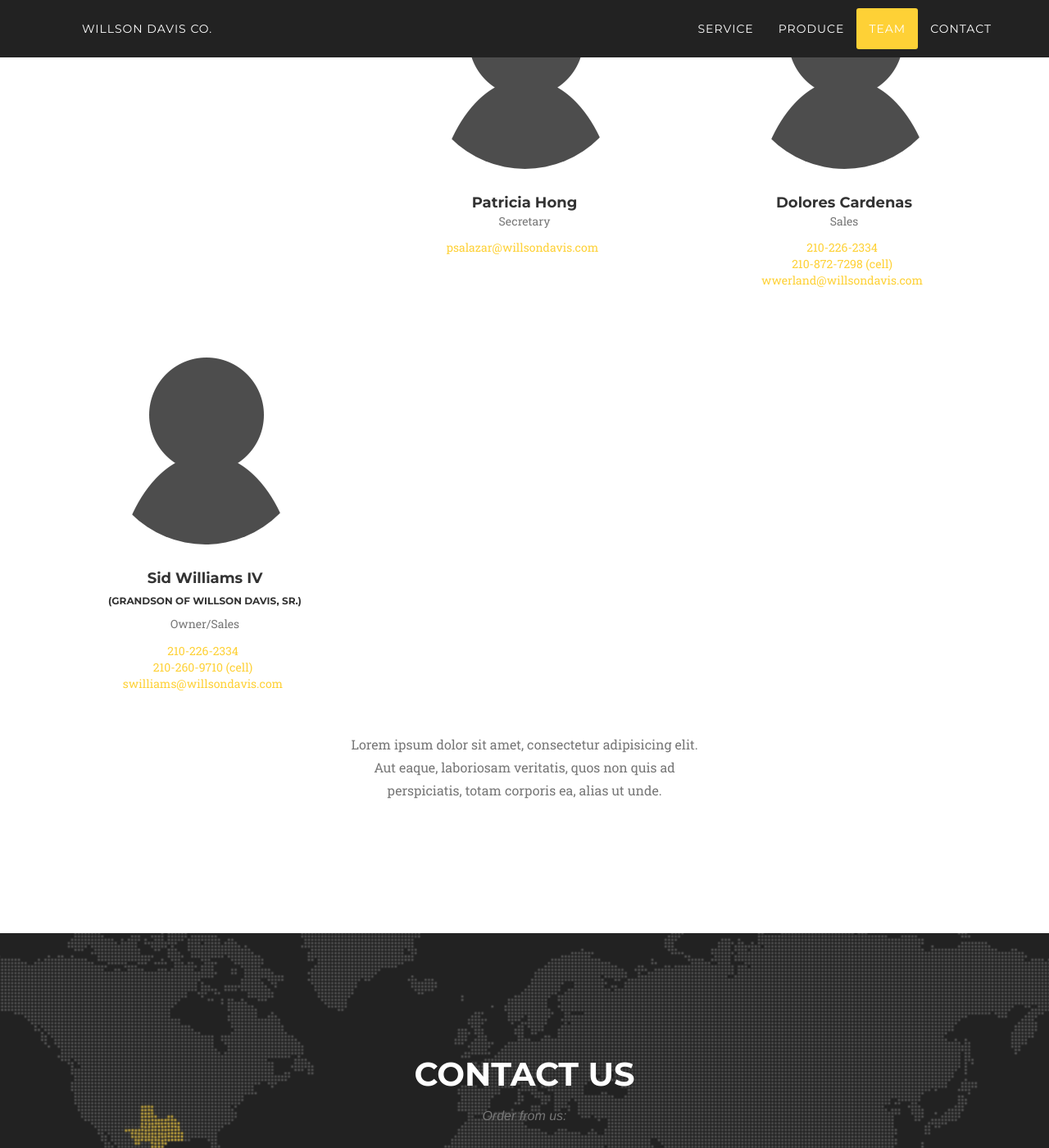
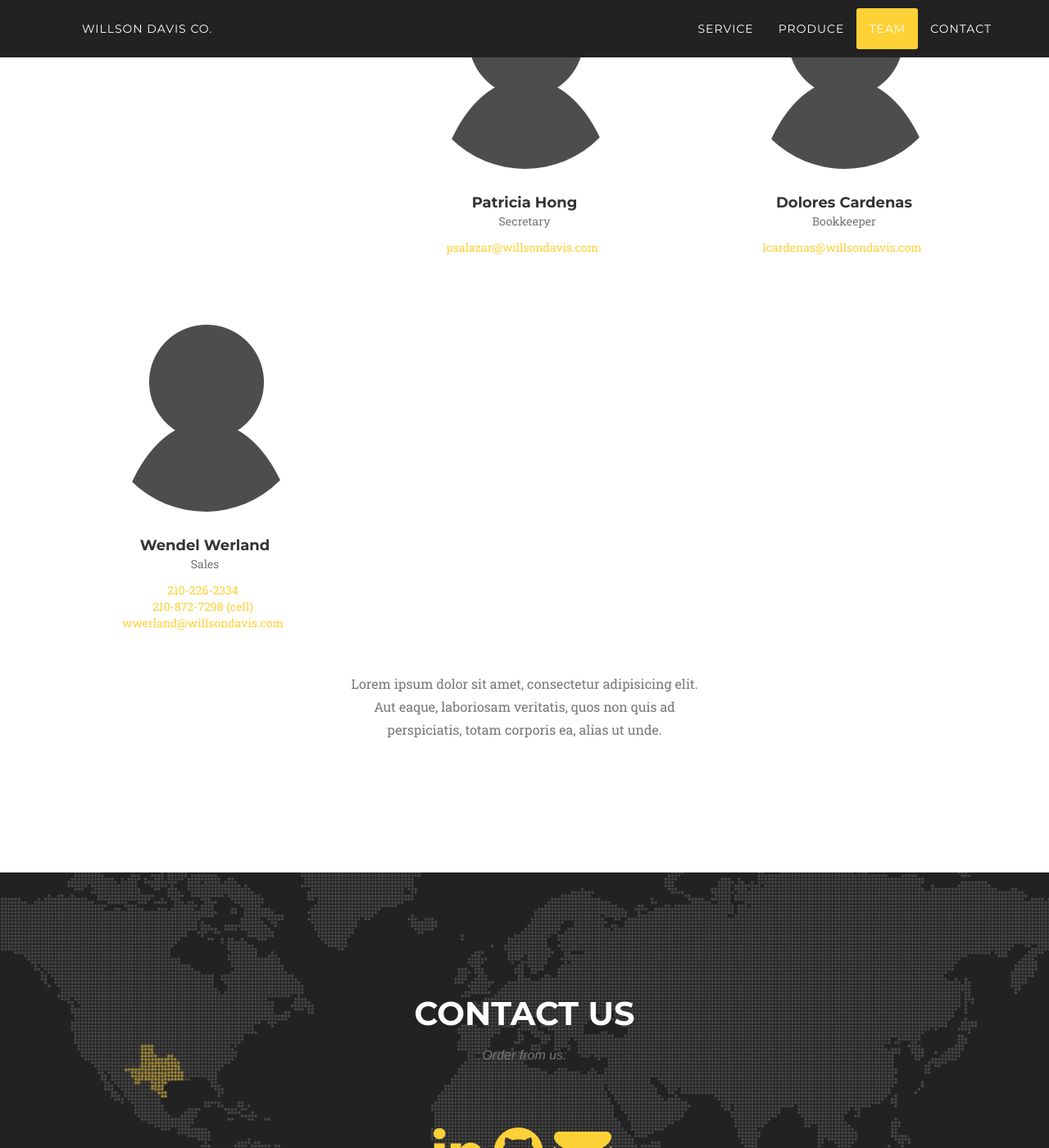
Before and after one commit to danielkrex/danielkrex.github.io, a Jekyll site: the page built from index.html, in a window 1280 px wide and 1400 px high, scrolled down 3120 px. Shown: the whole window at 82% size. Built offline with Jekyll 4.4.1, drawn with Linux system fonts in a browser that asks for light colours; some web fonts are replaced.

Commit message:
nije dobro

```diff
--- a/_includes/team.html
+++ b/_includes/team.html
@@ -62,11 +62,9 @@
                     <div class="team-member">
                         <img src="img/team/placeholder.png" class="img-circle img-responsive" alt="">
                         <h4>Dolores Cardenas</h4>
-                        <p class="text-muted">Sales</p>
+                        <p class="text-muted">Bookkeeper</p>
                         <ul class="list-inline">
-                            <a href="tel:2102262334" target="_blank">210-226-2334</a></br>
-                        <a href="tel:2108727298" target="_blank">210-872-7298 (cell)</a></br>
-                            <a href="mailto:wwerland@willsondavis.com" target="_blank">wwerland@willsondavis.com</a>
+                            <a href="mailto:lcardenas@willsondavis.com" target="_blank">lcardenas@willsondavis.com</a>
                         </ul>
                     </div>
                 </div>
@@ -74,13 +72,12 @@
                 <div class="col-sm-4">
                     <div class="team-member">
                         <img src="img/team/placeholder.png" class="img-circle img-responsive" alt="">
-                        <h4>Sid Williams IV</h4>
-                        <h6>(grandson of Willson Davis, Sr.)</h6>
-                        <p class="text-muted">Owner/Sales</p>
+                        <h4>Wendel Werland</h4>
+                        <p class="text-muted">Sales</p>
                         <ul class="list-inline">
                             <a href="tel:2102262334" target="_blank">210-226-2334</a></br>
-                        <a href="tel:2102609710" target="_blank">210-260-9710 (cell)</a></br>
-                            <a href="mailto:swilliams@willsondavis.com" target="_blank">swilliams@willsondavis.com</a>
+                        <a href="tel:2108727298" target="_blank">210-872-7298 (cell)</a></br>
+                            <a href="mailto:wwerland@willsondavis.com" target="_blank">wwerland@willsondavis.com</a>
                         </ul>
                     </div>
                 </div>
```
